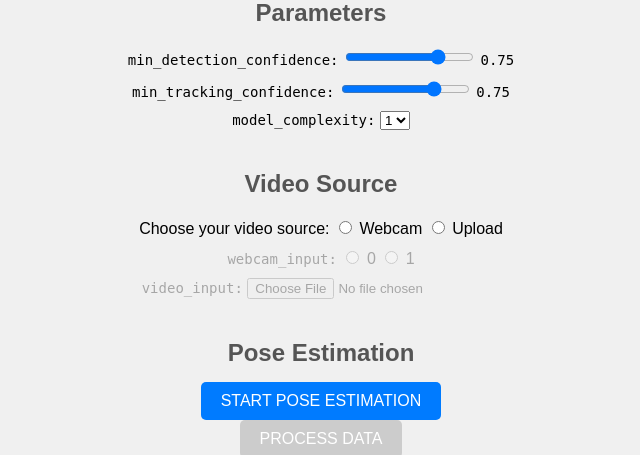
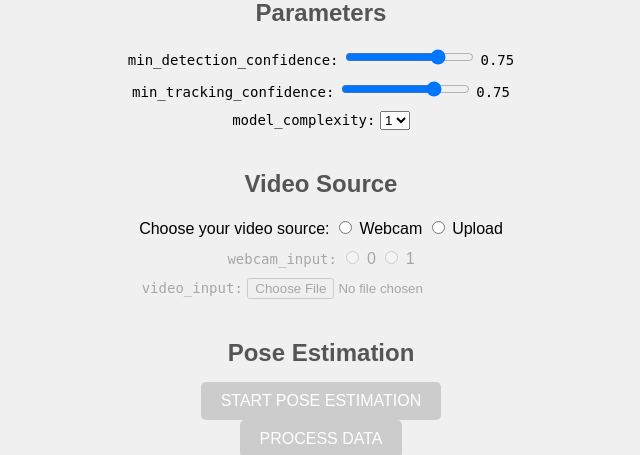
Before and after one commit to daltunay/calivision, a Flask app: page / in a window 1280 px wide. Shown: the part 118-573 px from the top of the page, without its empty margins (319-959 px from the left). Run offline with Flask 3, Linux system fonts and the light colour scheme.

Commit message:
checkpoint

```diff
--- a/app/static/css/styles.css
+++ b/app/static/css/styles.css
@@ -96,6 +96,15 @@ body {
 /* Disabled Button */
 .button-disabled {
     background-color: #ccc;
+    border: none;
+    color: white;
+    padding: 10px 20px;
+    text-align: center;
+    text-decoration: none;
+    display: inline-block;
+    font-size: 16px;
+    border-radius: 5px;
+    transition: background-color 0.3s ease;
     cursor: not-allowed;
 }
 
@@ -185,9 +194,9 @@ code {
     position: fixed;
     bottom: 0;
     left: 0;
-    margin: 20px;
+    margin: 30px;
     display: flex;
-    gap: 10px;
+    gap: 20px;
 }
 
 /* Social Link */
--- a/app/templates/index.html
+++ b/app/templates/index.html
@@ -87,7 +87,8 @@
             <h2 class="section-title">Pose Estimation</h2>
             <!-- Action buttons -->
             <div class="vertical-button-group">
-                <input class="button" type="submit" value="{{ action_button_text }}" id="actionButton">
+                <input class="button-disabled" type="submit" value="{{ action_button_text }}" id="actionButton"
+                    disabled>
             </div>
     </form>
     <!-- Form for processing data -->
@@ -126,12 +127,39 @@
             document.getElementById("min_tracking_value").innerHTML = "<code>" + value + "</code>";
         }
 
+        // Function to update button state based on input elements
+        function updateButtonState() {
+            const sourceType = document.querySelector('input[name="source_type"]:checked').value;
+            const actionButton = document.getElementById("actionButton");
+            const webcamChecked = document.querySelector('input[name="webcam"]:checked');
+            const videoUploadInput = document.getElementById("video_upload");
+
+            if (sourceType === "webcam" && webcamChecked) {
+                actionButton.classList.remove("button-disabled");
+                actionButton.classList.add("button");
+                actionButton.removeAttribute("disabled");
+            } else if (sourceType === "upload" && videoUploadInput.files.length > 0) {
+                actionButton.classList.remove("button-disabled");
+                actionButton.classList.add("button");
+                actionButton.removeAttribute("disabled");
+            } else {
+                actionButton.classList.remove("button");
+                actionButton.classList.add("button-disabled");
+                actionButton.setAttribute("disabled", "disabled");
+            }
+        }
+
         // Handle change in video source
         function handleSourceChange() {
             const sourceType = document.querySelector('input[name="source_type"]:checked').value;
+            const actionButton = document.getElementById("actionButton"); // Get the action button element
             const webcamContainer = document.getElementById("webcam-container");
             const uploadContainer = document.getElementById("upload-container");
 
+            // Handle action button clickability
+            updateButtonState();
+
+            // Handle source types clickability
             if (sourceType === "webcam") {
                 webcamContainer.classList.remove("unclickable");
                 webcamContainer.classList.add("selected");
@@ -156,7 +184,22 @@
             const videoUploadInput = document.getElementById("video_upload");
             videoUploadInput.click();
         }
+
+        // Add event listeners for input changes
+        const sourceTypeInputs = document.querySelectorAll('input[name="source_type"]');
+        const webcamInputs = document.querySelectorAll('input[name="webcam"]');
+        const videoUploadInput = document.getElementById("video_upload");
+
+        sourceTypeInputs.forEach(input => {
+            input.addEventListener("change", updateButtonState);
+        });
+        webcamInputs.forEach(input => {
+            input.addEventListener("change", updateButtonState);
+        });
+        videoUploadInput.addEventListener("change", updateButtonState);
+
     </script>
+
 </body>
 
 </html>
```
